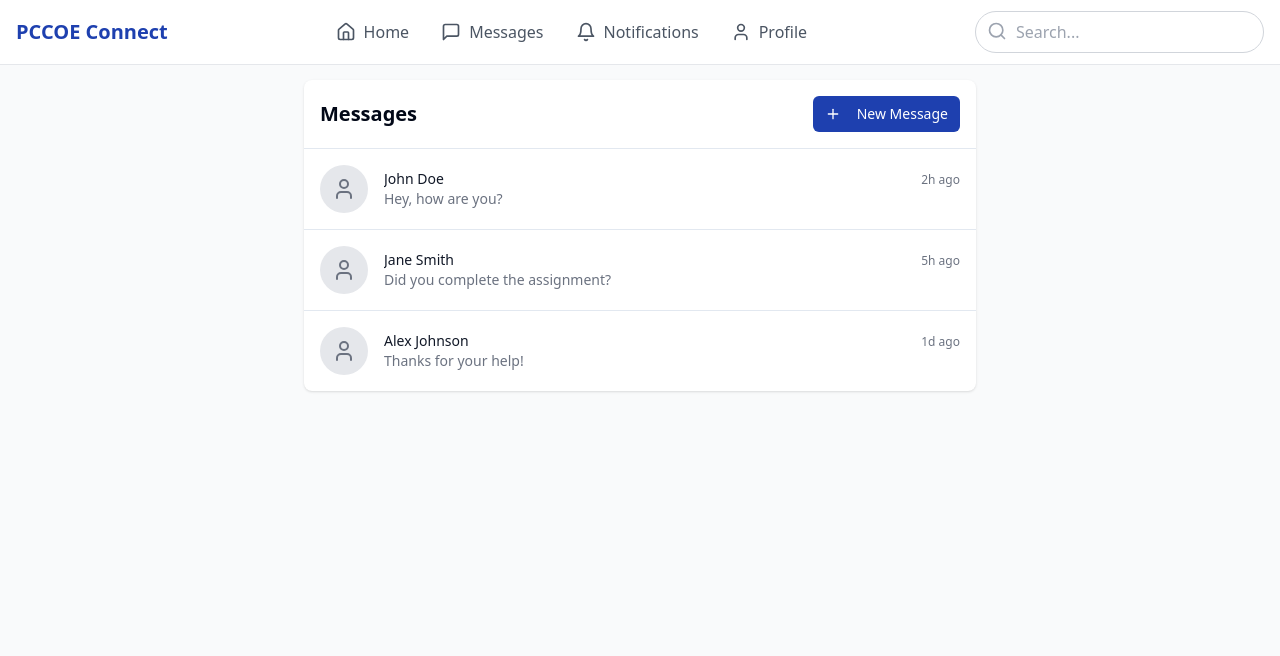
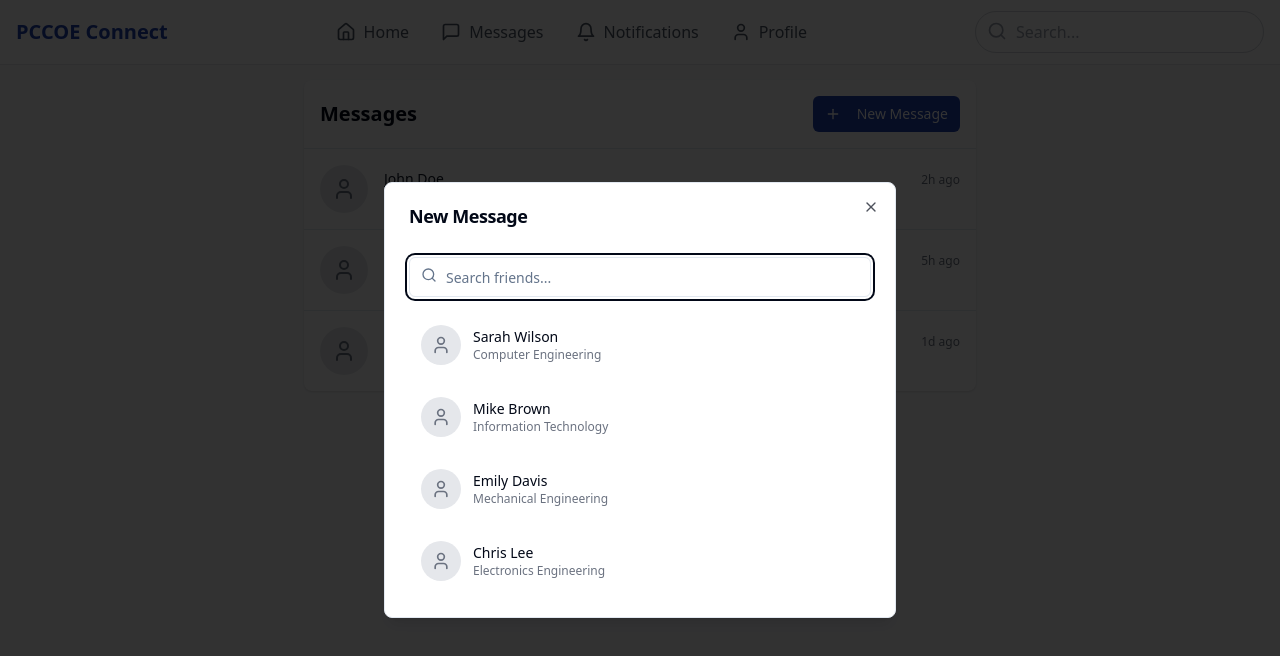
Before and after one commit to waghanshul/pccoeconnect, a React (Vite) app: page /messages/1 in a window 1280 px wide. Both pictures are taken after a click on the button "New Message". Shown: the top 656 px of the page. Built offline with nearby package versions, Linux system fonts and the light colour scheme.

Commit message:
Add new message popup feature
Implement a popup window in the "Messages" section that displays a list of friends when the "New Message" button is clicked. Selecting a friend will redirect the user to the chat section.
[skip gpt_engineer]

```diff
--- a/src/pages/Messages.tsx
+++ b/src/pages/Messages.tsx
@@ -1,7 +1,16 @@
-import { Plus, User } from "lucide-react";
-import { Link } from "react-router-dom";
+import { Plus, User, Search } from "lucide-react";
+import { Link, useNavigate } from "react-router-dom";
 import { Button } from "@/components/ui/button";
 import { Navigation } from "@/components/Navigation";
+import {
+  Dialog,
+  DialogContent,
+  DialogHeader,
+  DialogTitle,
+  DialogTrigger,
+} from "@/components/ui/dialog";
+import { Input } from "@/components/ui/input";
+import { useState } from "react";
 
 // Temporary mock data - replace with real data when backend is integrated
 const mockUsers = [
@@ -10,7 +19,28 @@ const mockUsers = [
   { id: 3, name: "Alex Johnson", lastMessage: "Thanks for your help!", timestamp: "1d ago" },
 ];
 
+// Temporary mock friends data - replace with real data when backend is integrated
+const mockFriends = [
+  { id: 4, name: "Sarah Wilson", department: "Computer Engineering" },
+  { id: 5, name: "Mike Brown", department: "Information Technology" },
+  { id: 6, name: "Emily Davis", department: "Mechanical Engineering" },
+  { id: 7, name: "Chris Lee", department: "Electronics Engineering" },
+];
+
 const Messages = () => {
+  const navigate = useNavigate();
+  const [searchQuery, setSearchQuery] = useState("");
+  const [isOpen, setIsOpen] = useState(false);
+
+  const filteredFriends = mockFriends.filter((friend) =>
+    friend.name.toLowerCase().includes(searchQuery.toLowerCase())
+  );
+
+  const handleFriendSelect = (friendId: number) => {
+    setIsOpen(false);
+    navigate(`/messages/${friendId}`);
+  };
+
   return (
     <div className="min-h-screen bg-gray-50">
       <Navigation />
@@ -18,10 +48,47 @@ const Messages = () => {
         <div className="max-w-2xl mx-auto bg-white rounded-lg shadow">
           <div className="p-4 border-b flex justify-between items-center">
             <h1 className="text-xl font-semibold">Messages</h1>
-            <Button size="sm">
-              <Plus className="mr-2 h-4 w-4" />
-              New Message
-            </Button>
+            <Dialog open={isOpen} onOpenChange={setIsOpen}>
+              <DialogTrigger asChild>
+                <Button size="sm">
+                  <Plus className="mr-2 h-4 w-4" />
+                  New Message
+                </Button>
+              </DialogTrigger>
+              <DialogContent>
+                <DialogHeader>
+                  <DialogTitle>New Message</DialogTitle>
+                </DialogHeader>
+                <div className="mt-4">
+                  <div className="relative">
+                    <Search className="absolute left-3 top-2.5 h-4 w-4 text-muted-foreground" />
+                    <Input
+                      placeholder="Search friends..."
+                      value={searchQuery}
+                      onChange={(e) => setSearchQuery(e.target.value)}
+                      className="pl-9"
+                    />
+                  </div>
+                  <div className="mt-4 space-y-2 max-h-[300px] overflow-y-auto">
+                    {filteredFriends.map((friend) => (
+                      <button
+                        key={friend.id}
+                        onClick={() => handleFriendSelect(friend.id)}
+                        className="w-full flex items-center gap-3 p-3 hover:bg-gray-50 rounded-lg transition-colors"
+                      >
+                        <div className="h-10 w-10 rounded-full bg-gray-200 flex items-center justify-center flex-shrink-0">
+                          <User className="h-5 w-5 text-gray-500" />
+                        </div>
+                        <div className="text-left">
+                          <p className="font-medium text-sm">{friend.name}</p>
+                          <p className="text-xs text-gray-500">{friend.department}</p>
+                        </div>
+                      </button>
+                    ))}
+                  </div>
+                </div>
+              </DialogContent>
+            </Dialog>
           </div>
 
           <div className="divide-y">
```
